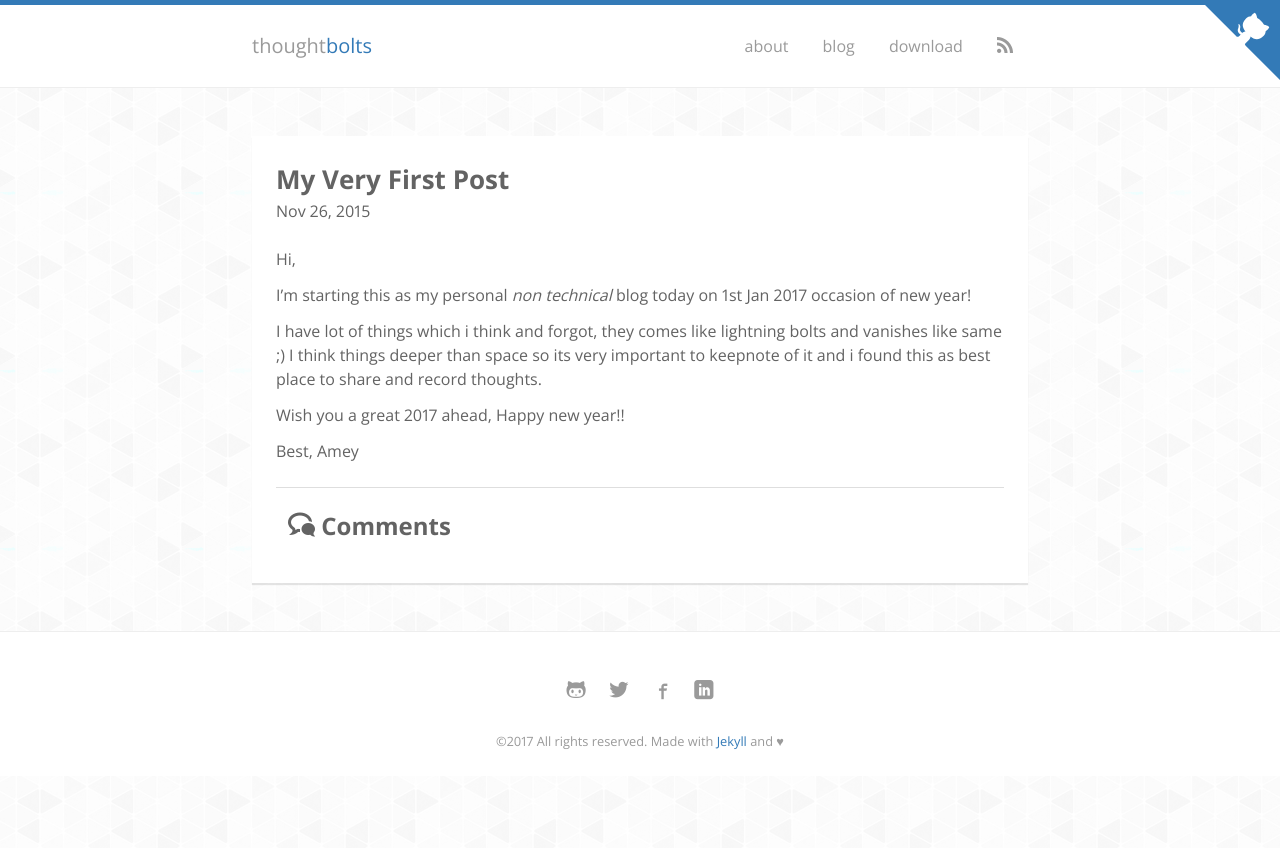
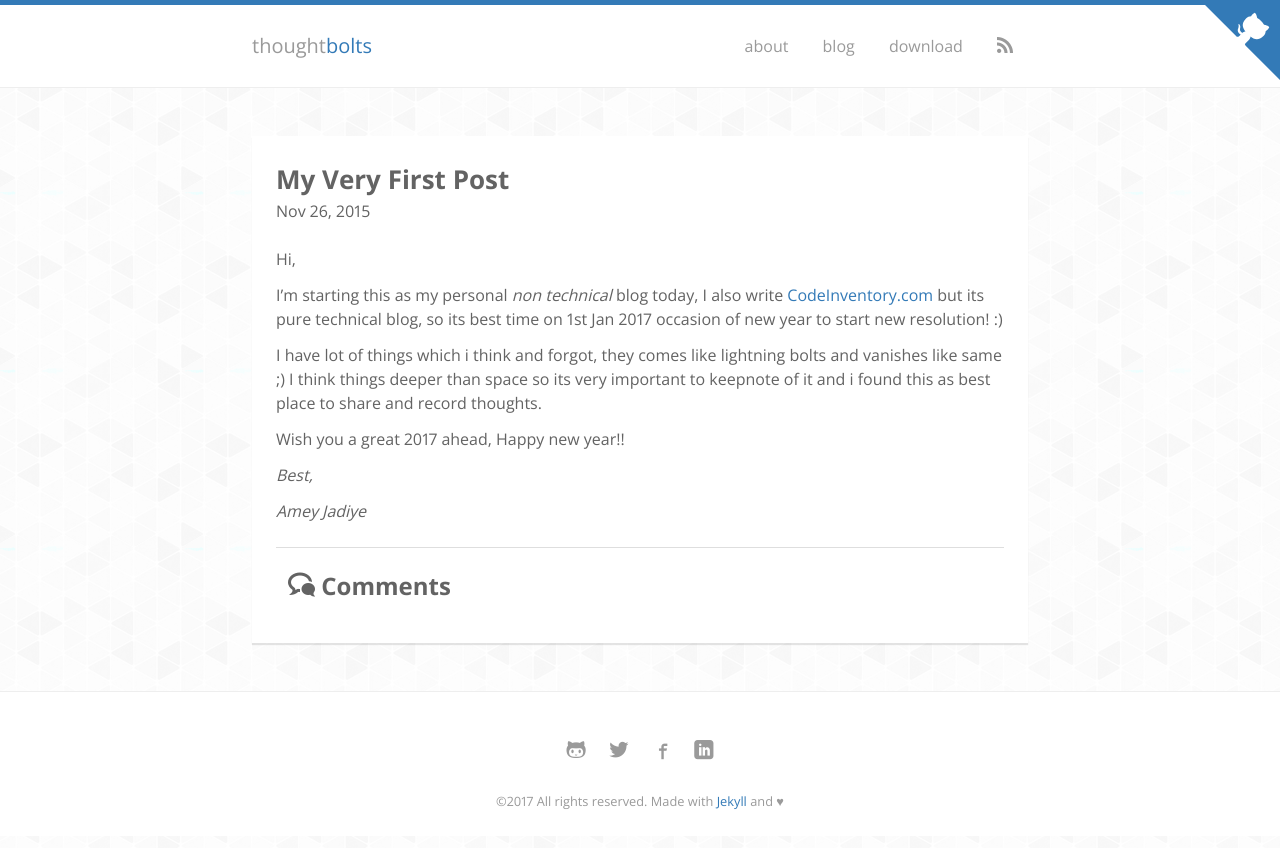
Before and after one commit to thoughtbolts/thoughtbolts.github.io, a Jekyll site: the page built from _posts/2017-01-01-a-very-first-post.md, in a window 1280 px wide. Shown: the top 848 px of the page. Built offline with Jekyll 4.4.1, drawn with Linux system fonts in a browser that asks for light colours; nearby versions of some CDN libraries; some web fonts are replaced; comment, search, counter and statistics services are not loaded.

Commit message:
first post

```diff
--- a/_posts/2017-01-01-a-very-first-post.md
+++ b/_posts/2017-01-01-a-very-first-post.md
@@ -8,13 +8,13 @@ categories: random
 
 Hi,
 
-I'm starting this as my personal _non technical_ blog today on 1st Jan 2017 occasion of new year!
+I'm starting this as my personal _non technical_ blog today, I also write <a target="_blank" href="http://codeinventory.com">CodeInventory.com</a> but its pure technical blog, so its best time  on 1st Jan 2017 occasion of new year to start new resolution! :)
 
 I have lot of things which i think and forgot, they comes like lightning bolts and vanishes like same ;)  I think things deeper than space so its very important to keepnote of it and i found this as best place to share and record thoughts.
 
 Wish you a great 2017 ahead, Happy new year!!
 
 
+*Best,*
 
-Best,
-Amey
+*Amey Jadiye*
```
